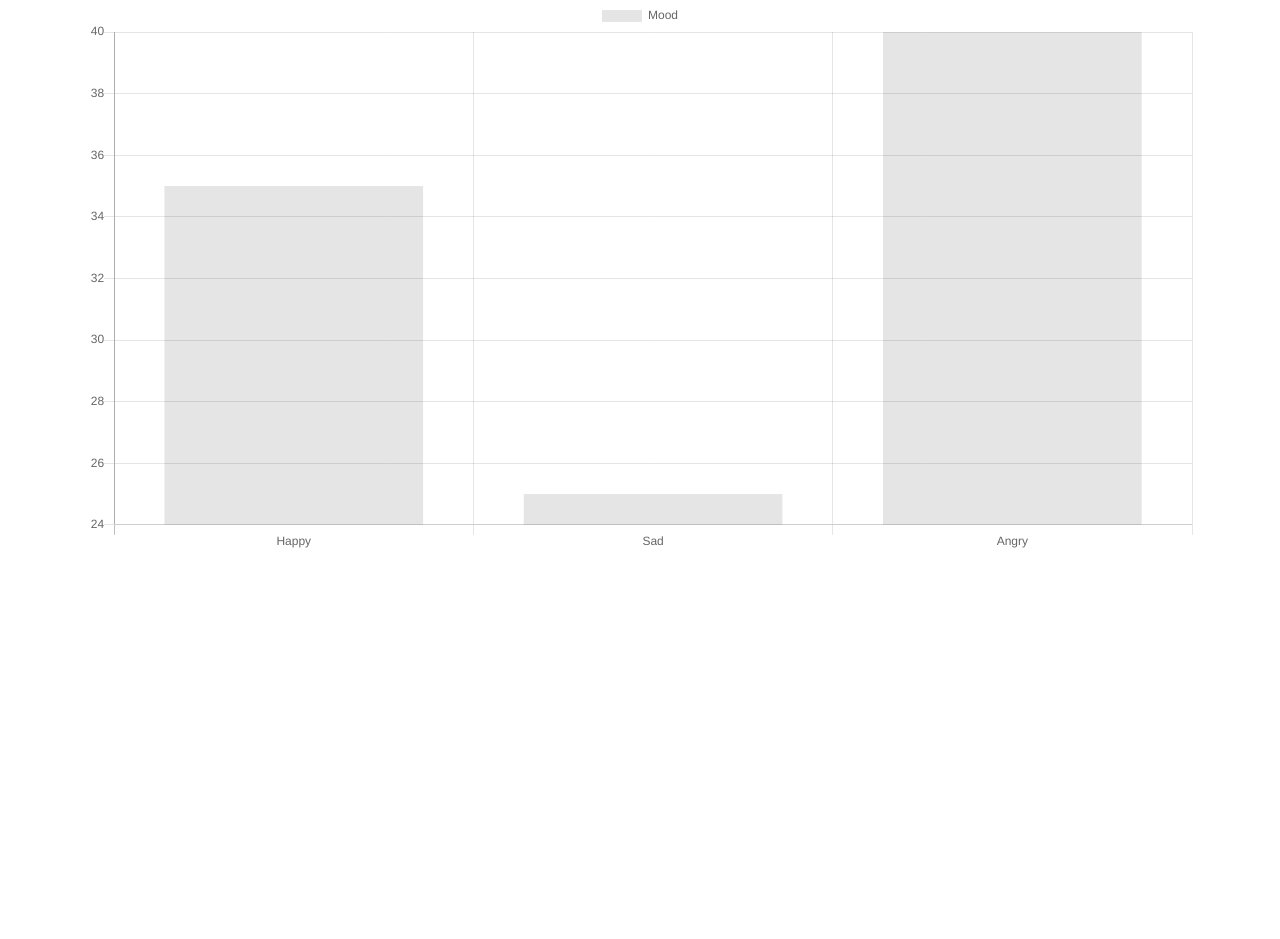
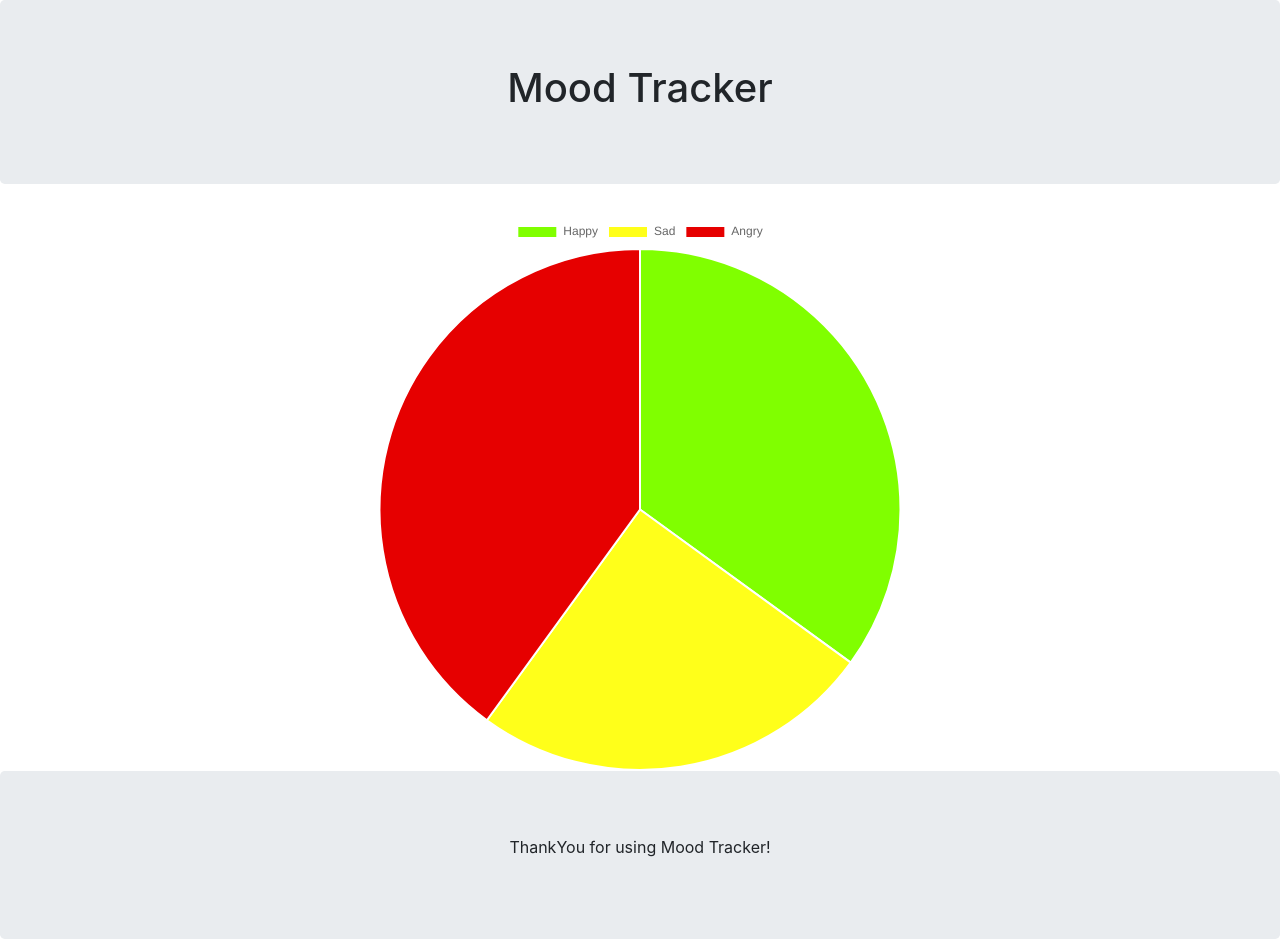
Before and after one commit to YogaVicky/Chart-o-Chart, a plain HTML site: page index.html in a window 1280 px wide. Before the commit the page ends 800 px from the top, so only its background shows below. Drawn offline with nearby package versions, Linux system fonts and the light colour scheme.

Commit message:
main.css

```diff
--- a/index.html
+++ b/index.html
@@ -10,13 +10,19 @@
 	<title></title>
 </head>
 <body>
+	<div class="jumbotron text-center" >
+  		<h1>Mood Tracker</h1>
+	</div>
 	<div class="container">
 	<canvas id="myChart"></canvas>
+	</div>
+	<div class="jumbotron text-center" style="margin-bottom:0">
+  		<p>ThankYou for using Mood Tracker!</p>
 	</div>
 	<script type="text/javascript">
 		var myChart = document.getElementById('myChart').getContext('2d');
 		var barChart = new Chart(myChart , {
-			type : 'bar' ,
+			type : 'pie' ,
 			data : {
 				labels : ['Happy' , 'Sad' , 'Angry'] ,
 				datasets : [{
@@ -25,6 +31,12 @@
 						35,
 						25,
 						40
+					] ,
+					// backgroundColor : 'green'
+					backgroundColor : [
+						'#80ff00' ,
+						'#ffff1a' ,
+						'#e60000'
 					]
 				}]
 			} ,
--- /dev/null
+++ b/main.css
@@ -0,0 +1,5 @@
+.jumbotron{
+	padding: 5px;
+	background-color: grey;
+	font-size: 20px;
+}
```
